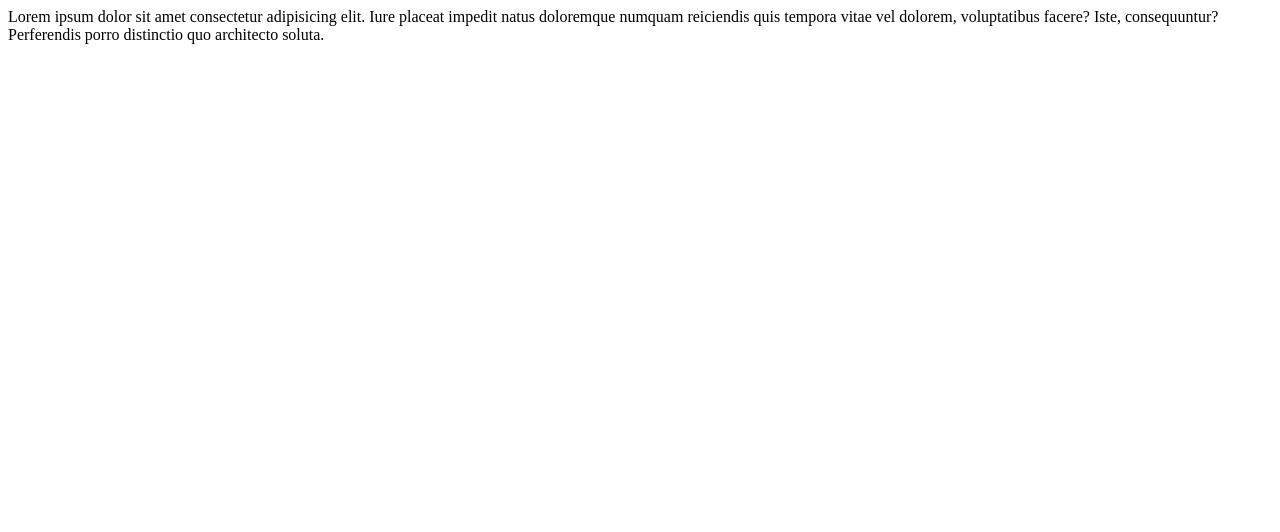
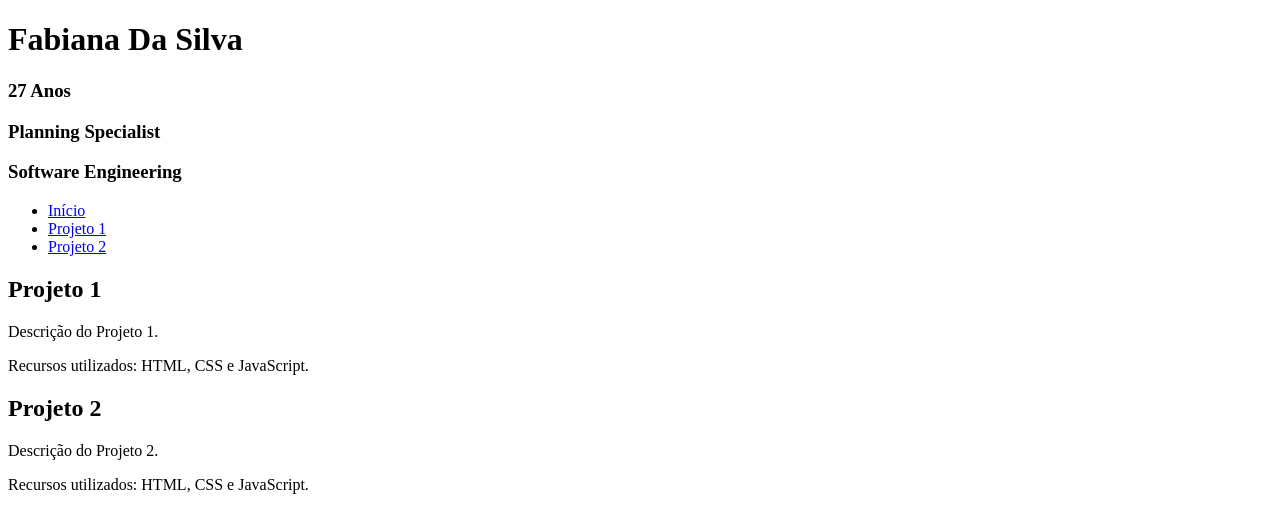
Before and after one commit to Fabiana995/Profile, a plain HTML site: page index.html in a window 1280 px wide. Drawn offline with Linux system fonts and the light colour scheme.

Commit message:
Update index.html

```diff
--- a/index.html
+++ b/index.html
@@ -1,10 +1,44 @@
 <!DOCTYPE html>
-<html>
+<html lang="en">
 <head>
-<meta charset="UTF-8"/>
-<title>Document</title>
+  <meta charset="UTF-8">
+  <meta name="viewport" content="width=device-width, initial-scale=1.0">
+  <title>Fabiana Da Silva</title>
+  <link rel="stylesheet" href="style.css">
 </head>
 <body>
-Lorem ipsum dolor sit amet consectetur adipisicing elit. Iure placeat impedit natus doloremque numquam reiciendis quis tempora vitae vel dolorem, voluptatibus facere? Iste, consequuntur? Perferendis porro distinctio quo architecto soluta.
+  <header>
+    <h1>Fabiana Da Silva</h1>
+    <h3>27 Anos </h1>
+    <h3>Planning Specialist</h1>
+    <h3>Software Engineering</h1>
+
+
+
+    <nav>
+      <ul>
+        <li><a href="index.html">Início</a></li>
+        <li><a href="projeto1.html">Projeto 1</a></li>
+        <li><a href="projeto2.html">Projeto 2</a></li>
+        <!-- Adicione mais projetos aqui -->
+      </ul>
+    </nav>
+  </header>
+
+  <main>
+    <section class="project">
+      <h2>Projeto 1</h2>
+      <p>Descrição do Projeto 1.</p>
+      <p>Recursos utilizados: HTML, CSS e JavaScript.</p>
+      <!-- Adicione mais detalhes do projeto aqui -->
+    </section>
+
+    <section class="project">
+      <h2>Projeto 2</h2>
+      <p>Descrição do Projeto 2.</p>
+      <p>Recursos utilizados: HTML, CSS e JavaScript.</p>
+      <!-- Adicione mais detalhes do projeto aqui -->
+    </section>
+  </main>
 </body>
 </html>
```
